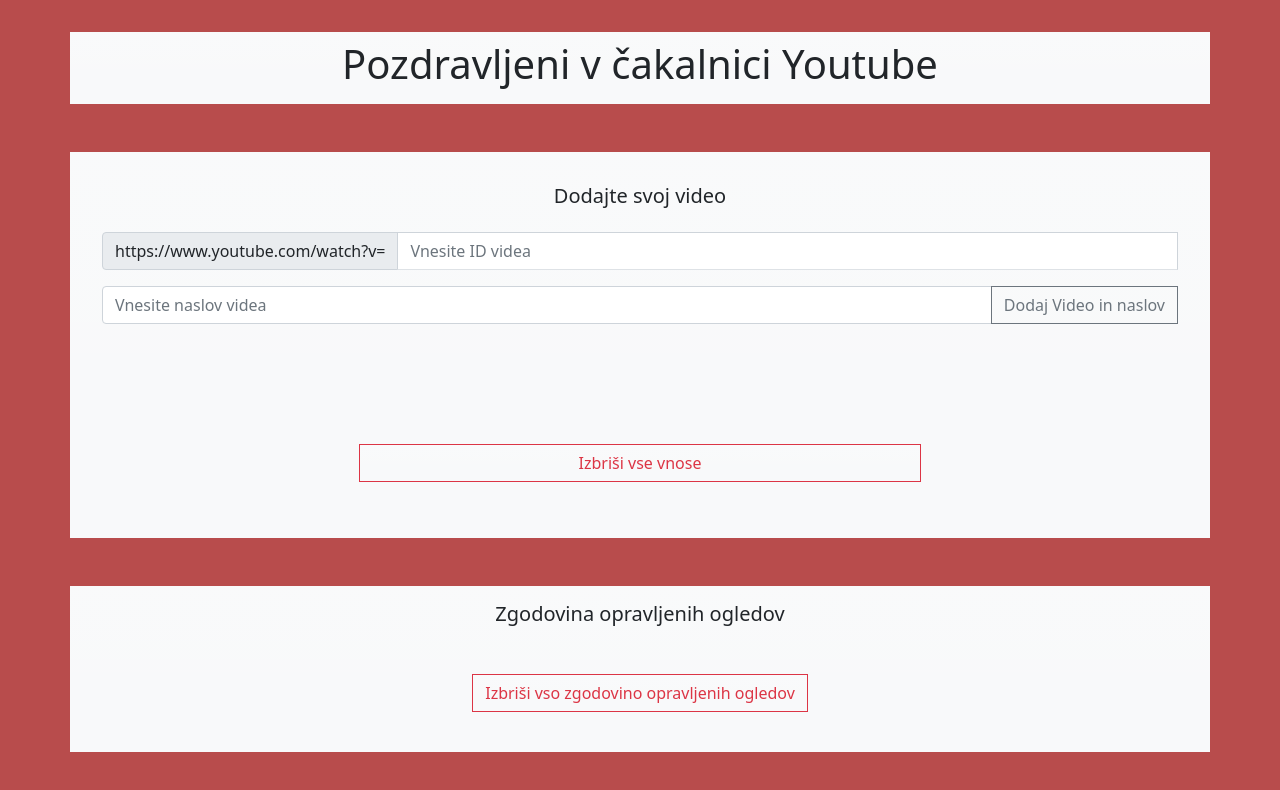
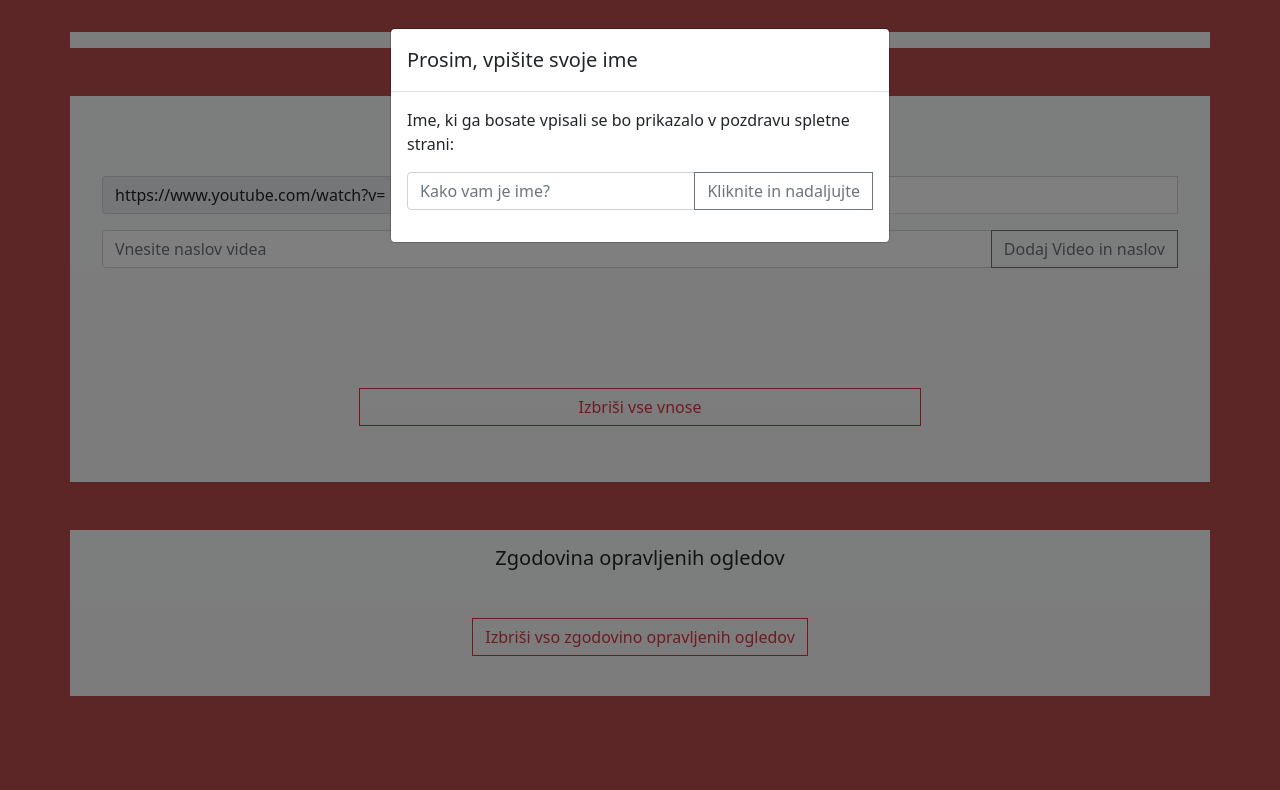
Before and after one commit to danilojezernik/cakalnica, a plain HTML site: page index.html in a window 1280 px wide. Drawn offline with nearby package versions, Linux system fonts and the light colour scheme.

Commit message:
Add files via upload

```diff
--- a/index.html
+++ b/index.html
@@ -2,28 +2,61 @@
 <html lang="en">
 <head>
     <meta charset="UTF-8">
+
     <link rel="stylesheet" href="style.css"/>
+
+
     <meta name="viewport" content="width=device-width, initial-scale=1">
     <title>Dodaj ime v dokument</title>
+
+    <script src="https://code.jquery.com/jquery-3.5.1.min.js"></script>
+
+    <script src="https://stackpath.bootstrapcdn.com/bootstrap/4.5.0/js/bootstrap.min.js"></script>
+
+    <script src="modal.js"></script>
 </head>
 <body>
 
-<div class="container bg-light bg-gradient">
+<!-- The Modal -->
+<div id="mojModal" class="modal fade">
+    <div class="modal-dialog">
+        <div class="modal-content">
+            <div class="modal-header">
+                <h5 class="modal-title">Prosim, vpišite svoje ime</h5>
+            </div>
+            <div class="modal-body">
+                <p>Ime, ki ga bosate vpisali se bo prikazalo v pozdravu spletne strani:</p>
+                <div class="input-group mb-3">
+                    <input type="text" class="form-control" placeholder="Kako vam je ime?" id="dodajIme">
+                    <button class="btn btn-outline-secondary rounded-0" type="button" onclick="vstaviIme(close())">
+                        Kliknite in nadaljujte
+                    </button>
+
+                </div>
+            </div>
+        </div>
+    </div>
+</div>
+<!-- The Modal END -->
+
+<div class="container bg-light bg-gradient  prihod">
     <div class="d-flex flex-sm-column bd-highlight mb-3">
-        <div class="p-2 bd-highlight">
-            <h1 class="text-center">Pozdravljeni v čakalnici Youtube</h1>
+        <div class="p-2 bd-highlight" id="dodanoIme">
+
+            <!---->
         </div>
     </div>
 </div>
 
-<div class="container mt-5 bg-light bg-gradient p-2">
+<div class="container mt-5 bg-light bg-gradient p-2 prihod">
     <div class="d-flex flex-sm-column bd-highlight mb-3 p-4">
         <div class="p-0 bd-highlight">
             <h5 class="text-center pb-3">Dodajte svoj video</h5>
 
             <div class="input-group mb-3">
                 <span class="input-group-text" id="basic-addon3">https://www.youtube.com/watch?v=</span>
-                <input type="text" class="form-control rounded-0 border-bottom" placeholder="Vnesite ID videa" id="dodajId">
+                <input type="text" class="form-control rounded-0 border-bottom" placeholder="Vnesite ID videa"
+                       id="dodajId">
 
             </div>
             <div class="input-group mb-3">
@@ -53,9 +86,10 @@
 <div class="container mt-5 bg-light bg-gradient p-2 prihod">
     <div class="d-flex flex-column bd-highlight mb-3">
         <div class="p-2 bd-highlight"><h5 class=" text-center">Zgodovina opravljenih ogledov</h5></div>
-        <div class="p-2 bd-highlight"><div class="p-2 bd-highlight" id="opravljeno">
-            <!-- dodani opravljeni ogledi -->
-        </div>
+        <div class="p-2 bd-highlight">
+            <div class="p-2 bd-highlight" id="opravljeno">
+                <!-- dodani opravljeni ogledi -->
+            </div>
             <div class="p-2 bd-highlight text-center">
                 <button class="btn btn-outline-danger bg-gradient rounded-0" onclick="izbrisZgodovina()" type="button">
                     Izbriši vso zgodovino opravljenih ogledov
@@ -67,4 +101,5 @@
 
 </body>
 <script src="main.js"></script>
+
 </html>
--- /dev/null
+++ b/modal.js
@@ -0,0 +1,9 @@
+$(document).ready(function(){
+    $("#mojModal").modal('show');
+});
+
+function vstaviIme() {
+    let txt = document.getElementById("dodajIme").value;
+    let element =  document.getElementById("dodanoIme");
+    element.innerHTML = `<h2 class="text-center py-2">Lepo pozdravljeni ${txt} v Youtube čakalnici!</h2>`;
+}
```
